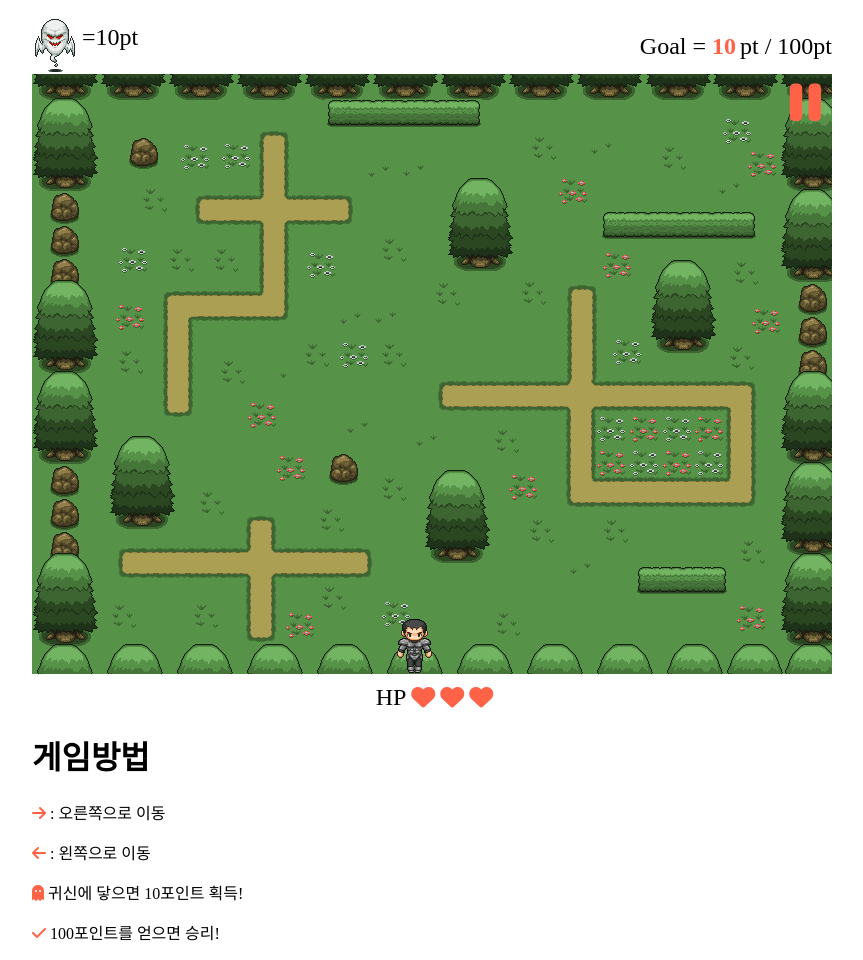
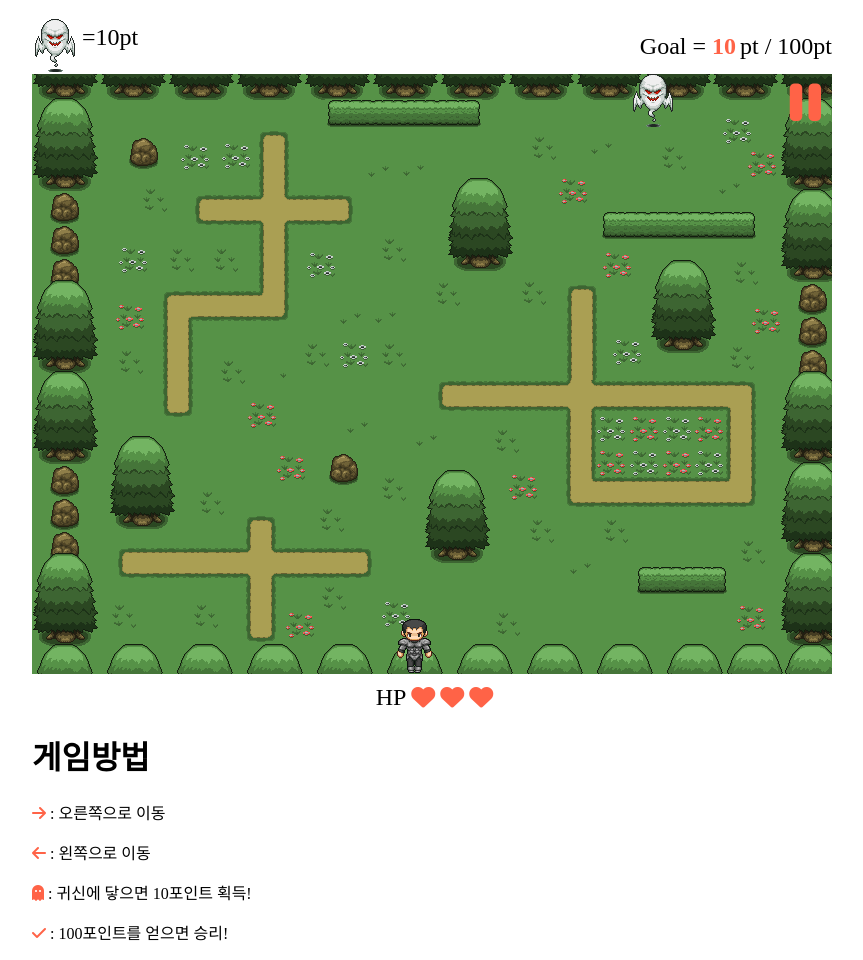
Before and after one commit to DawonOh/ghostRain, a plain HTML site: page index.html in a window 1280 px wide. Shown: the part 61-1021 px from the top of the page, without its empty margins (208-1071 px from the left). Drawn offline with Linux system fonts and the light colour scheme.

Commit message:
유령을 랜덤한 위치에 나타나게 함

```diff
--- a/index.html
+++ b/index.html
@@ -48,13 +48,14 @@
       <h1>게임방법</h1>
       <p><i class="fa-solid fa-arrow-right"></i> : 오른쪽으로 이동</p>
       <p><i class="fa-solid fa-arrow-left"></i> : 왼쪽으로 이동</p>
-      <p><i class="fa-solid fa-ghost"></i> 귀신에 닿으면 10포인트 획득!</p>
-      <p><i class="fa-solid fa-check"></i> 100포인트를 얻으면 승리!</p>
+      <p><i class="fa-solid fa-ghost"></i> : 귀신에 닿으면 10포인트 획득!</p>
+      <p><i class="fa-solid fa-check"></i> : 100포인트를 얻으면 승리!</p>
     </div>
   </div>
 
   <script src="./js/hero.js"></script>
   <script src="./js/init.js"></script>
+  <script src="./js/ghost.js"></script>
 </body>
 
 </html>
--- a/js/ghost.js
+++ b/js/ghost.js
@@ -1,14 +1,24 @@
 const GHOST_WIDTH = 45;
 const GHOST_HEIGHT = 54;
 
+//800px에서 유령 width를 뺀 755px 안에서 랜덤한 수를 구해야 한다.
+function randomNum() {
+  let random = Math.floor(Math.random() * 755);
+  return random;
+}
+
+function createGhost() {
   //유령을 span태그로 생성
   const makeGhost = document.createElement("span");
 
   //화면에 생성되는 유령 스타일 지정
   makeGhost.style.display = "inline-block";
   makeGhost.style.position = "absolute";
-makeGhost.style.top = "0";
-makeGhost.style.left = "50%";
+  makeGhost.style.top = "0px";
+
+  let randomLeftNum = randomNum();
+
+  makeGhost.style.left = randomLeftNum + "px";
   makeGhost.style.width = GHOST_WIDTH + "px";
   makeGhost.style.height = GHOST_HEIGHT + "px";
   makeGhost.style.background = "url('./images/ghost.png') no-repeat";
@@ -16,3 +26,6 @@ makeGhost.style.background = "url('./images/ghost.png') no-repeat";
   //용사와 같은 레벨에 유령 배치
   const backGround = document.getElementById("bg");
   backGround.appendChild(makeGhost);
+}
+
+createGhost();
--- a/js/init.js
+++ b/js/init.js
@@ -10,27 +10,26 @@ let heroLocaNum = Number(heroLocation.split("px")[0]);
 
 document.addEventListener("keydown", function (e) {
   //왼쪽 화살표 키를 눌렀을 때
-  if (e.key === "ArrowLeft") {
+  if (e.key === "ArrowLeft" && heroLocaNum > 0) {
     //keyCode is deprecated.
-
     //용사 방향 왼쪽으로 변경
     moveHero.className = "left";
-    console.log("Before : " + heroLocaNum);
+
+    // console.log("Before : " + heroLocaNum);
 
     moveHero.style.left = heroLocaNum - 1 + "px";
     heroLocaNum = heroLocaNum - 1;
-    console.log("After : " + heroLocaNum);
-
+    // console.log("After : " + heroLocaNum);
     //오른쪽 화살표 키를 눌렀을 때
-  } else if (e.key === "ArrowRight") {
+  } else if (e.key === "ArrowRight" && heroLocaNum < 765) {
     //용사 방향 오른쪽으로 변경
     moveHero.className = "right";
 
-    console.log("Before : " + heroLocaNum);
+    // console.log("Before : " + heroLocaNum);
 
     moveHero.style.left = heroLocaNum + 1 + "px";
     heroLocaNum = heroLocaNum + 1;
-    console.log("After : " + heroLocaNum);
+    // console.log("After : " + heroLocaNum);
   }
 });
 
```
Lines whose indentation alone changed are shown as unchanged.
